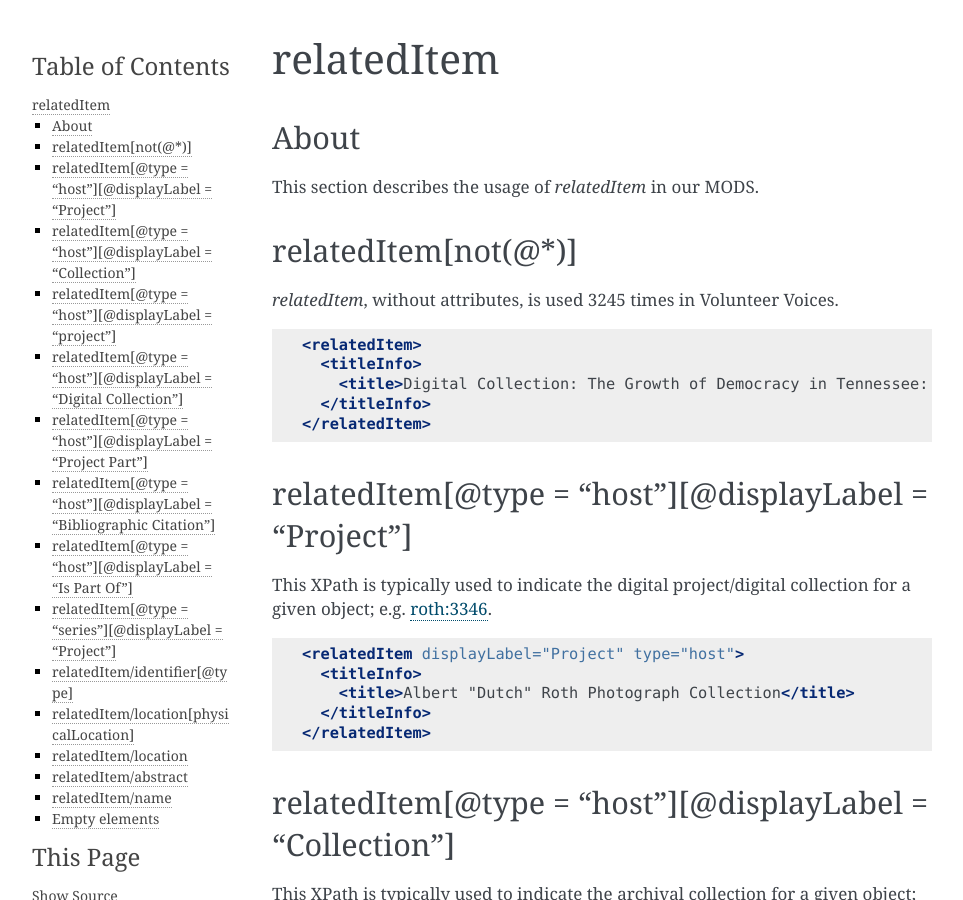
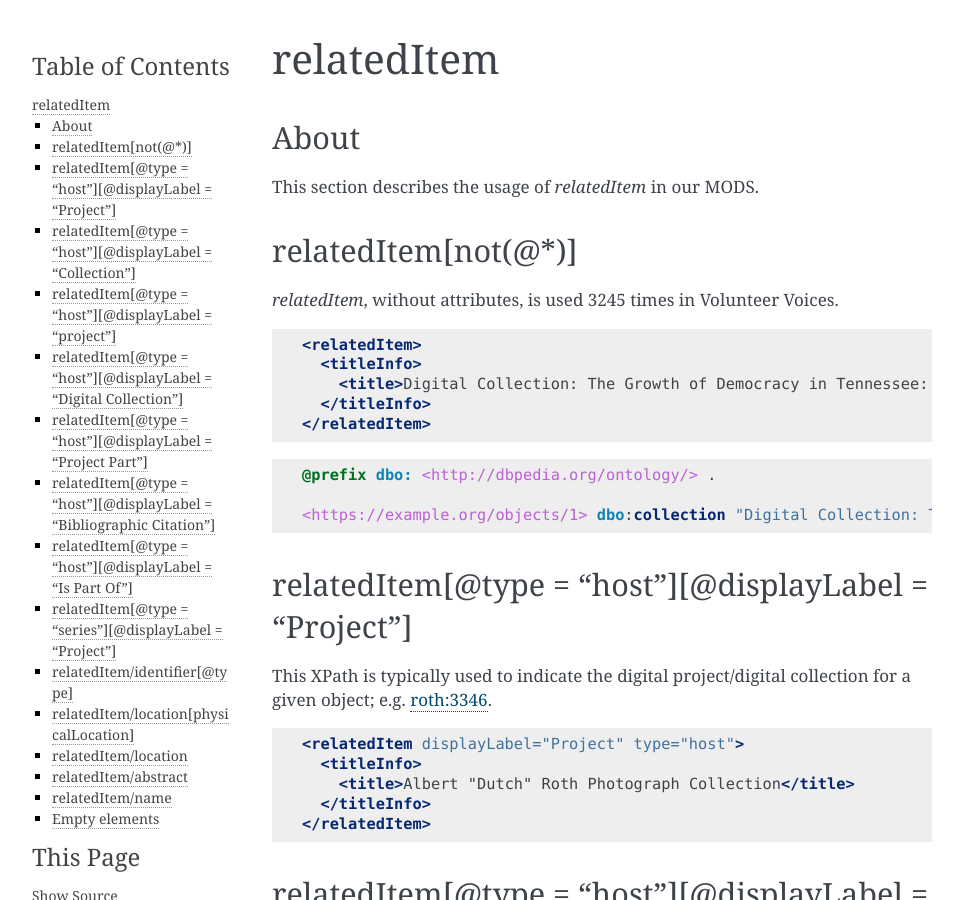
Before and after one commit to UTKcataloging/mods_to_rdf, a Sphinx documentation site: the page built from docs/source/top_level_elements/relatedItem.rst, in a window 1280 px wide and 900 px high. Shown: the whole window, without its empty margins (148-1111 px from the left). Built offline with Sphinx 7.4.7, drawn with Linux system fonts in a browser that asks for light colours; formulas are drawn with MathJax 3.

Commit message:
Add turtle block for `relatedItem[not(@*)]`

```diff
--- a/docs/source/top_level_elements/relatedItem.rst
+++ b/docs/source/top_level_elements/relatedItem.rst
@@ -18,6 +18,12 @@ relatedItem[not(@*)]
         <title>Digital Collection: The Growth of Democracy in Tennessee: A Grassroots Approach to Volunteer Voices</title>
       </titleInfo>
     </relatedItem>
+
+.. code-block:: turtle
+
+    @prefix dbo: <http://dbpedia.org/ontology/> .
+
+    <https://example.org/objects/1> dbo:collection "Digital Collection: The Growth of Democracy in Tennessee: A Grassroots Approach to Volunteer Voices" .
 
 relatedItem[@type = "host"][@displayLabel = "Project"]
 ------------------------------------------------------
```
